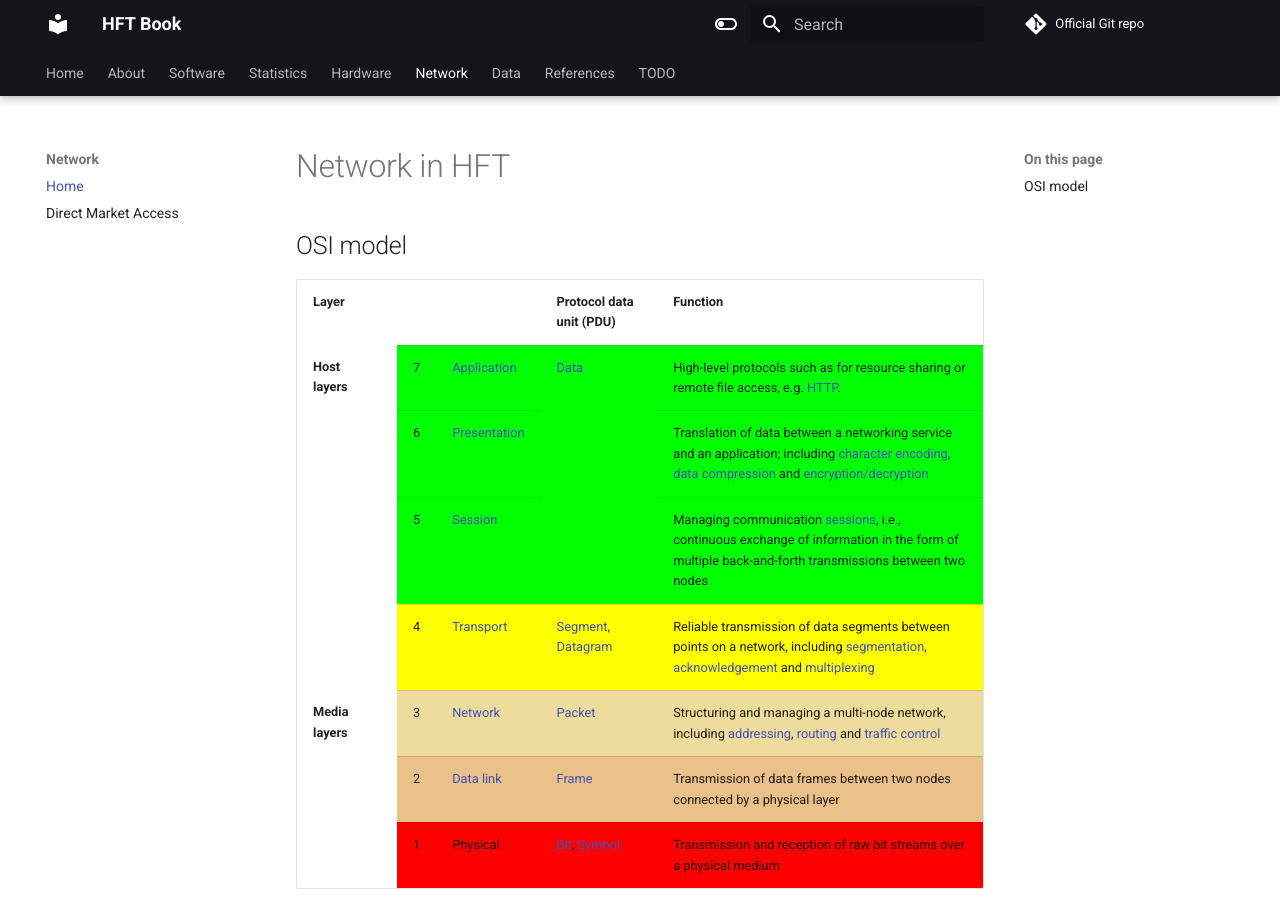
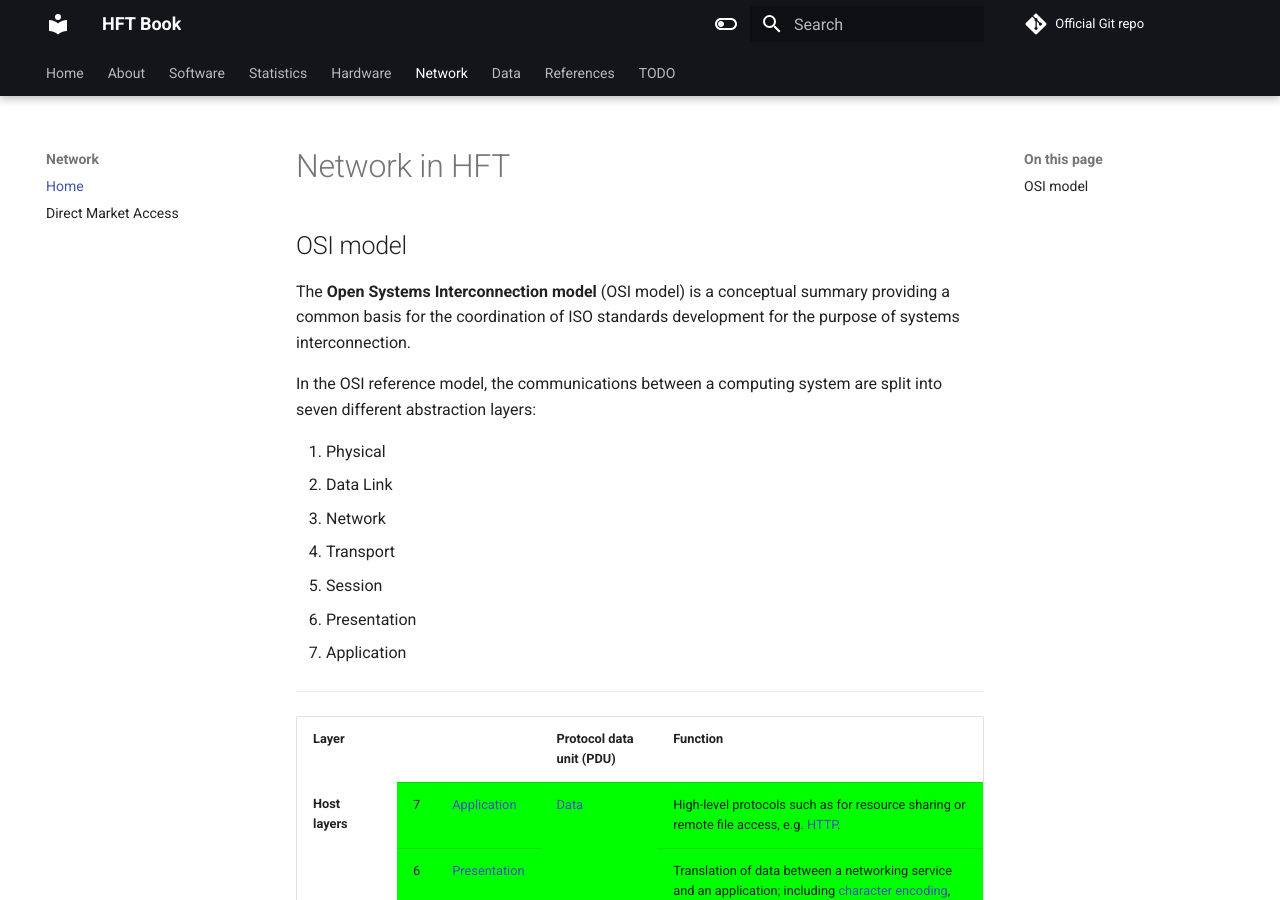
Before and after one commit to hftbook/hftbook.github.io, an MkDocs documentation site: the page built from docs/hardware/network/index.md, in a window 1280 px wide and 900 px high. Built offline with MkDocs 1.6.1 and Material for MkDocs 9.7.7, drawn with Linux system fonts in a browser that asks for light colours.

Commit message:
Adding OSI intro

```diff
--- a/docs/hardware/network/index.md
+++ b/docs/hardware/network/index.md
@@ -1,6 +1,21 @@
 # Network in HFT
 
 ## OSI model
+
+
+The **Open Systems Interconnection model** (OSI model) is a conceptual summary providing a common basis for the coordination of ISO standards development for the purpose of systems interconnection.
+
+In the OSI reference model, the communications between a computing system are split into seven different abstraction layers:
+
+1. Physical
+2. Data Link
+3. Network
+4. Transport
+5. Session
+6. Presentation
+7. Application
+
+---
 
 <table>
 <tbody><tr>
```
